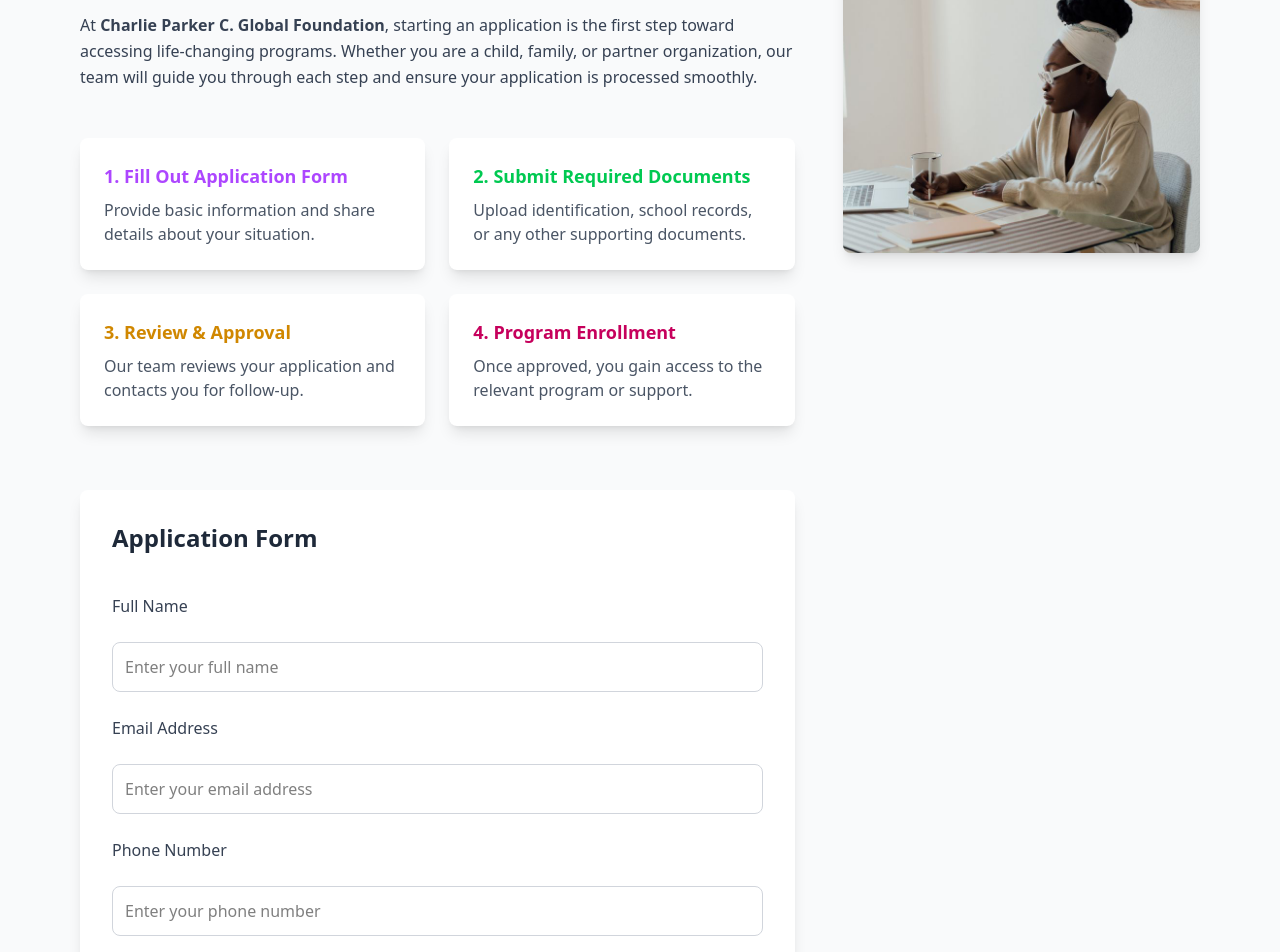
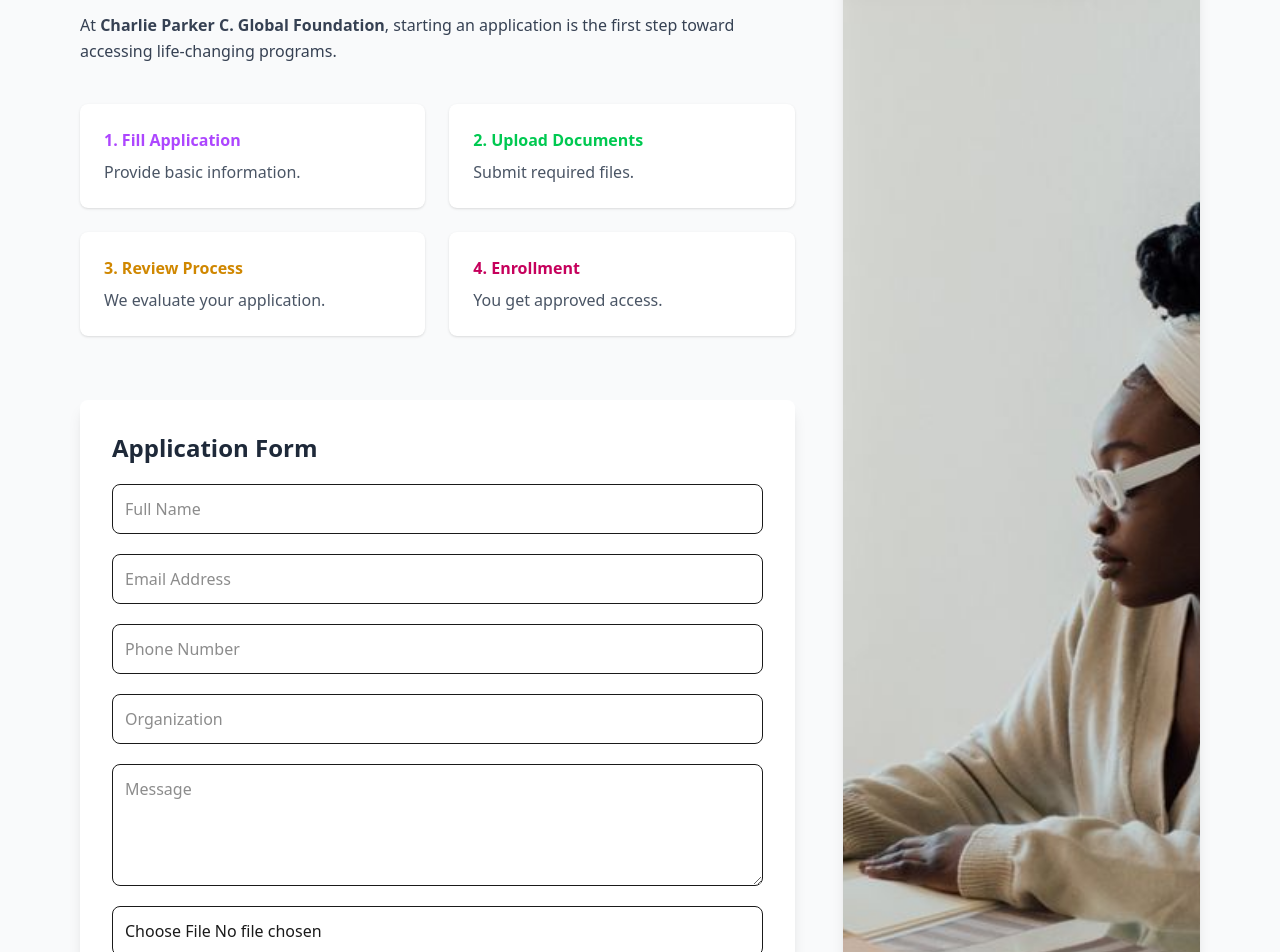
Before and after one commit to Kelechukwu500/Parker-Foundation, a React (Vite) app: page /start-an-application in a window 1280 px wide. Shown: the part 260-1212 px from the top of the page. Built offline with nearby package versions, Linux system fonts and the light colour scheme; what @react-pdf/renderer would draw is missing.

Commit message:
update: [updated the start application file and platinum partner file]

```diff
--- a/src/Components/FooterPages/StartAnApplication.jsx
+++ b/src/Components/FooterPages/StartAnApplication.jsx
@@ -1,6 +1,6 @@
 import React, { useState } from "react";
-import Application from "../../assets/Application.jpg"; // Replace with your image path
-import { db, storage } from "../../Firebase"; // ✅ Added Firebase imports
+import Application from "../../assets/Application.jpg";
+import { db, storage } from "../../Firebase";
 import { collection, addDoc, Timestamp } from "firebase/firestore";
 import { ref, uploadBytes, getDownloadURL } from "firebase/storage";
 
@@ -13,6 +13,7 @@ const StartAnApplication = () => {
     message: "",
     documents: null,
   });
+
   const [success, setSuccess] = useState("");
 
   const handleChange = (e) => {
@@ -29,29 +30,27 @@ const StartAnApplication = () => {
     try {
       let documentURL = null;
 
-      // Upload file to Firebase Storage if provided
       if (formData.documents) {
         const storageRef = ref(
           storage,
-          `applications/${formData.documents.name}_${Date.now()}`
+          `applications/${formData.documents.name}_${Date.now()}`,
         );
         const snapshot = await uploadBytes(storageRef, formData.documents);
         documentURL = await getDownloadURL(snapshot.ref);
       }
 
-      // Save form data to Firestore
       await addDoc(collection(db, "jobApplications"), {
         fullName: formData.fullName,
         email: formData.email,
         phone: formData.phone,
         organization: formData.organization,
         message: formData.message,
-        documentURL: documentURL,
+        documentURL,
         createdAt: Timestamp.now(),
       });
 
-      alert("Application submitted successfully!");
       setSuccess("Your application has been submitted!");
+
       setFormData({
         fullName: "",
         email: "",
@@ -61,179 +60,151 @@ const StartAnApplication = () => {
         documents: null,
       });
     } catch (err) {
-      console.error("Error submitting application:", err);
+      console.error(err);
     }
   };
 
   return (
-    <section className="py-16 bg-gray-50">
-      <div className="container mx-auto px-6 lg:px-20 flex flex-col lg:flex-row items-start gap-12">
-        {/* Left Side - Write Ups & Steps */}
-        <div className="lg:w-2/3 flex flex-col gap-6">
-          {/* Heading */}
-          <h2 className="text-4xl font-bold text-blue-600">
+    <section className="py-10 sm:py-14 lg:py-16 bg-gray-50">
+      <div className="container mx-auto px-4 sm:px-6 lg:px-20 flex flex-col lg:flex-row gap-10 lg:gap-12">
+        {/* LEFT SIDE */}
+        <div className="w-full lg:w-2/3 flex flex-col gap-6">
+          <h2 className="text-2xl sm:text-3xl lg:text-4xl font-bold text-blue-600">
             Start an Application
           </h2>
 
-          {/* Subheading */}
-          <p className="text-lg italic text-gray-600">
+          <p className="text-base sm:text-lg italic text-gray-600">
             Apply to join our programs and access support tailored to your
             needs.
           </p>
 
-          {/* Description */}
-          <p className="text-gray-700 text-base leading-relaxed">
+          <p className="text-gray-700 text-sm sm:text-base leading-relaxed">
             At <strong>Charlie Parker C. Global Foundation</strong>, starting an
             application is the first step toward accessing life-changing
-            programs. Whether you are a child, family, or partner organization,
-            our team will guide you through each step and ensure your
-            application is processed smoothly.
+            programs.
           </p>
 
-          {/* Steps Section */}
-          <div className="grid grid-cols-1 md:grid-cols-2 gap-6 mt-6">
-            <div className="bg-white p-6 rounded-lg shadow-lg">
-              <h3 className="font-semibold text-lg text-purple-500 mb-2">
-                1. Fill Out Application Form
+          {/* STEPS */}
+          <div className="grid grid-cols-1 sm:grid-cols-2 gap-4 sm:gap-6 mt-4">
+            <div className="bg-white p-5 sm:p-6 rounded-lg shadow">
+              <h3 className="font-semibold text-purple-500 mb-2">
+                1. Fill Application
               </h3>
-              <p className="text-gray-600">
-                Provide basic information and share details about your
-                situation.
+              <p className="text-gray-600 text-sm sm:text-base">
+                Provide basic information.
               </p>
             </div>
-            <div className="bg-white p-6 rounded-lg shadow-lg">
-              <h3 className="font-semibold text-lg text-green-500 mb-2">
-                2. Submit Required Documents
+
+            <div className="bg-white p-5 sm:p-6 rounded-lg shadow">
+              <h3 className="font-semibold text-green-500 mb-2">
+                2. Upload Documents
               </h3>
-              <p className="text-gray-600">
-                Upload identification, school records, or any other supporting
-                documents.
+              <p className="text-gray-600 text-sm sm:text-base">
+                Submit required files.
               </p>
             </div>
-            <div className="bg-white p-6 rounded-lg shadow-lg">
-              <h3 className="font-semibold text-lg text-yellow-600 mb-2">
-                3. Review & Approval
+
+            <div className="bg-white p-5 sm:p-6 rounded-lg shadow">
+              <h3 className="font-semibold text-yellow-600 mb-2">
+                3. Review Process
               </h3>
-              <p className="text-gray-600">
-                Our team reviews your application and contacts you for
-                follow-up.
+              <p className="text-gray-600 text-sm sm:text-base">
+                We evaluate your application.
               </p>
             </div>
-            <div className="bg-white p-6 rounded-lg shadow-lg">
-              <h3 className="font-semibold text-lg text-pink-700 mb-2">
-                4. Program Enrollment
+
+            <div className="bg-white p-5 sm:p-6 rounded-lg shadow">
+              <h3 className="font-semibold text-pink-700 mb-2">
+                4. Enrollment
               </h3>
-              <p className="text-gray-600">
-                Once approved, you gain access to the relevant program or
-                support.
+              <p className="text-gray-600 text-sm sm:text-base">
+                You get approved access.
               </p>
             </div>
           </div>
 
-          {/* Application Form */}
+          {/* FORM */}
           <form
-            className="mt-10 bg-white p-8 rounded-lg shadow-lg flex flex-col gap-6"
-            onSubmit={handleSubmit} // ✅ connected to Firebase
+            onSubmit={handleSubmit}
+            className="mt-8 sm:mt-10 bg-white p-5 sm:p-6 lg:p-8 rounded-lg shadow-lg flex flex-col gap-4 sm:gap-5 w-full"
           >
-            <h3 className="text-2xl font-semibold text-gray-800 mb-4">
+            <h3 className="text-xl sm:text-2xl font-semibold text-gray-800">
               Application Form
             </h3>
 
-            <label className="text-gray-700 font-medium" htmlFor="fullName">
-              Full Name
-            </label>
             <input
               type="text"
               name="fullName"
-              id="fullName"
-              placeholder="Enter your full name"
+              placeholder="Full Name"
               value={formData.fullName}
               onChange={handleChange}
-              className="border border-gray-300 p-3 rounded-lg text-black focus:outline-none focus:ring-2 focus:ring-yellow-400"
+              className="w-full border p-3 rounded-lg focus:ring-2 focus:ring-yellow-400"
               required
             />
 
-            <label className="text-gray-700 font-medium" htmlFor="email">
-              Email Address
-            </label>
             <input
               type="email"
               name="email"
-              id="email"
-              placeholder="Enter your email address"
+              placeholder="Email Address"
               value={formData.email}
               onChange={handleChange}
-              className="border border-gray-300 p-3 rounded-lg text-black focus:outline-none focus:ring-2 focus:ring-yellow-400"
+              className="w-full border p-3 rounded-lg focus:ring-2 focus:ring-yellow-400"
               required
             />
 
-            <label className="text-gray-700 font-medium" htmlFor="phone">
-              Phone Number
-            </label>
             <input
               type="text"
               name="phone"
-              id="phone"
-              placeholder="Enter your phone number"
+              placeholder="Phone Number"
               value={formData.phone}
               onChange={handleChange}
-              className="border border-gray-300 p-3 rounded-lg text-black focus:outline-none focus:ring-2 focus:ring-yellow-400"
+              className="w-full border p-3 rounded-lg"
             />
 
-            <label className="text-gray-700 font-medium" htmlFor="organization">
-              Organization (if applicable)
-            </label>
             <input
               type="text"
               name="organization"
-              id="organization"
-              placeholder="Enter your organization"
+              placeholder="Organization"
               value={formData.organization}
               onChange={handleChange}
-              className="border border-gray-300 p-3 rounded-lg text-black focus:outline-none focus:ring-2 focus:ring-yellow-400"
+              className="w-full border p-3 rounded-lg"
             />
 
-            <label className="text-gray-700 font-medium" htmlFor="message">
-              Message / Situation Details
-            </label>
             <textarea
               name="message"
-              id="message"
-              placeholder="Tell us about your situation / message"
+              placeholder="Message"
               value={formData.message}
               onChange={handleChange}
-              className="border border-gray-300 p-3 rounded-lg text-black focus:outline-none focus:ring-2 focus:ring-yellow-400"
               rows="4"
-            ></textarea>
+              className="w-full border p-3 rounded-lg"
+            />
 
-            <label className="text-gray-700 font-medium" htmlFor="documents">
-              Upload Documents
-            </label>
             <input
               type="file"
               name="documents"
-              id="documents"
               onChange={handleChange}
-              className="border border-gray-300 p-3 rounded-lg text-black focus:outline-none focus:ring-2 focus:ring-yellow-400"
+              className="w-full border p-3 rounded-lg"
             />
 
             <button
               type="submit"
-              className="bg-yellow-500 text-white font-semibold px-8 py-4 rounded-lg shadow hover:bg-yellow-600 transition"
+              className="bg-yellow-500 text-white py-3 sm:py-4 rounded-lg hover:bg-yellow-600 transition"
             >
               Submit Application
             </button>
 
-            {success && <p className="text-green-600 mt-2">{success}</p>}
+            {success && (
+              <p className="text-green-600 text-sm sm:text-base">{success}</p>
+            )}
           </form>
         </div>
 
-        {/* Right Side - Image */}
-        <div className="lg:w-1/3 relative">
+        {/* RIGHT IMAGE */}
+        <div className="w-full lg:w-1/3">
           <img
             src={Application}
-            alt="Start an Application"
-            className="w-full h-full object-cover rounded-lg shadow-lg"
+            alt="Application"
+            className="w-full h-[250px] sm:h-[350px] lg:h-full object-cover rounded-lg shadow-lg"
           />
         </div>
       </div>
--- a/src/Tiers/PlatinumTier.jsx
+++ b/src/Tiers/PlatinumTier.jsx
@@ -31,7 +31,7 @@ const PlatinumTier = () => {
       {/* Call-to-Action */}
       <a
         href="/platinum-tier-partner-form"
-        className="px-8 py-3 bg-gray-800 text-white rounded-lg hover:bg-gray-900 transition"
+        className="px-8 py-3 bg-yellow-400 text-white rounded-lg hover:bg-yellow-600 transition"
       >
         Become a Platinum Tier Partner
       </a>
```
